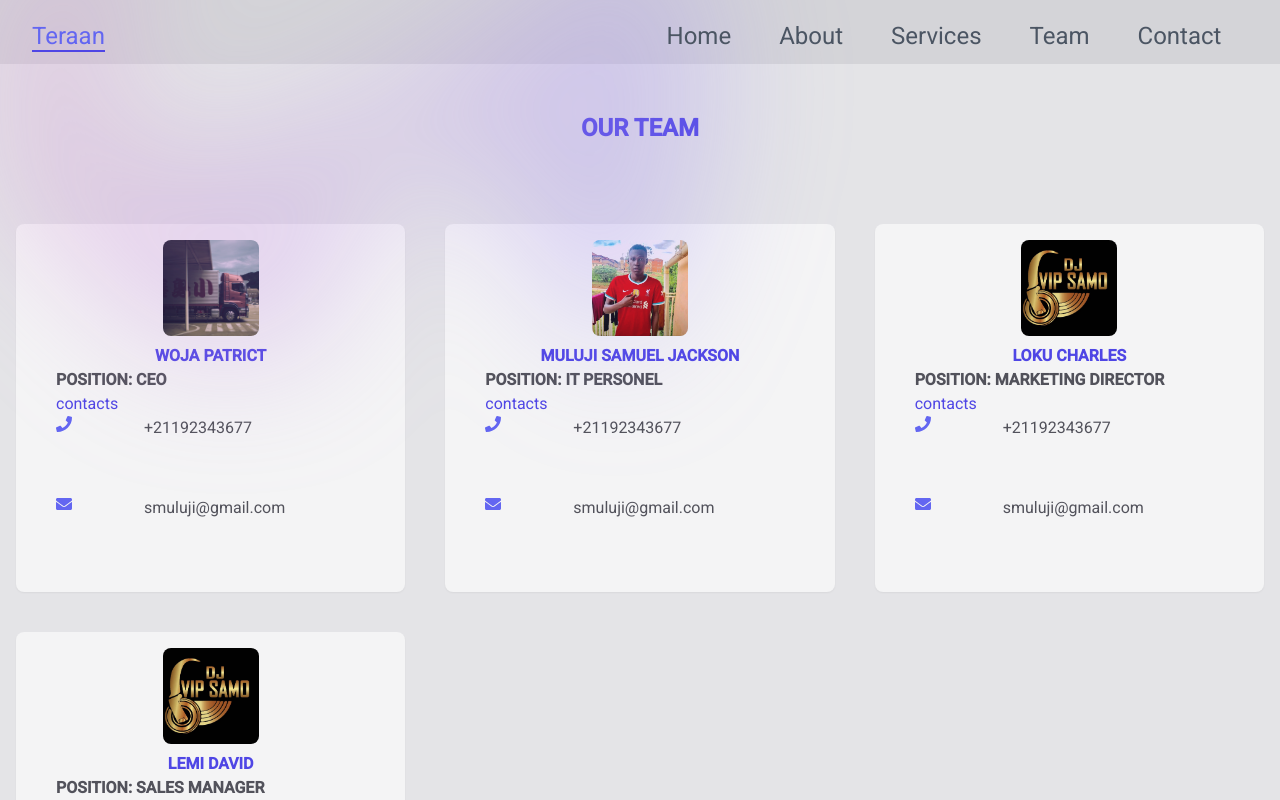
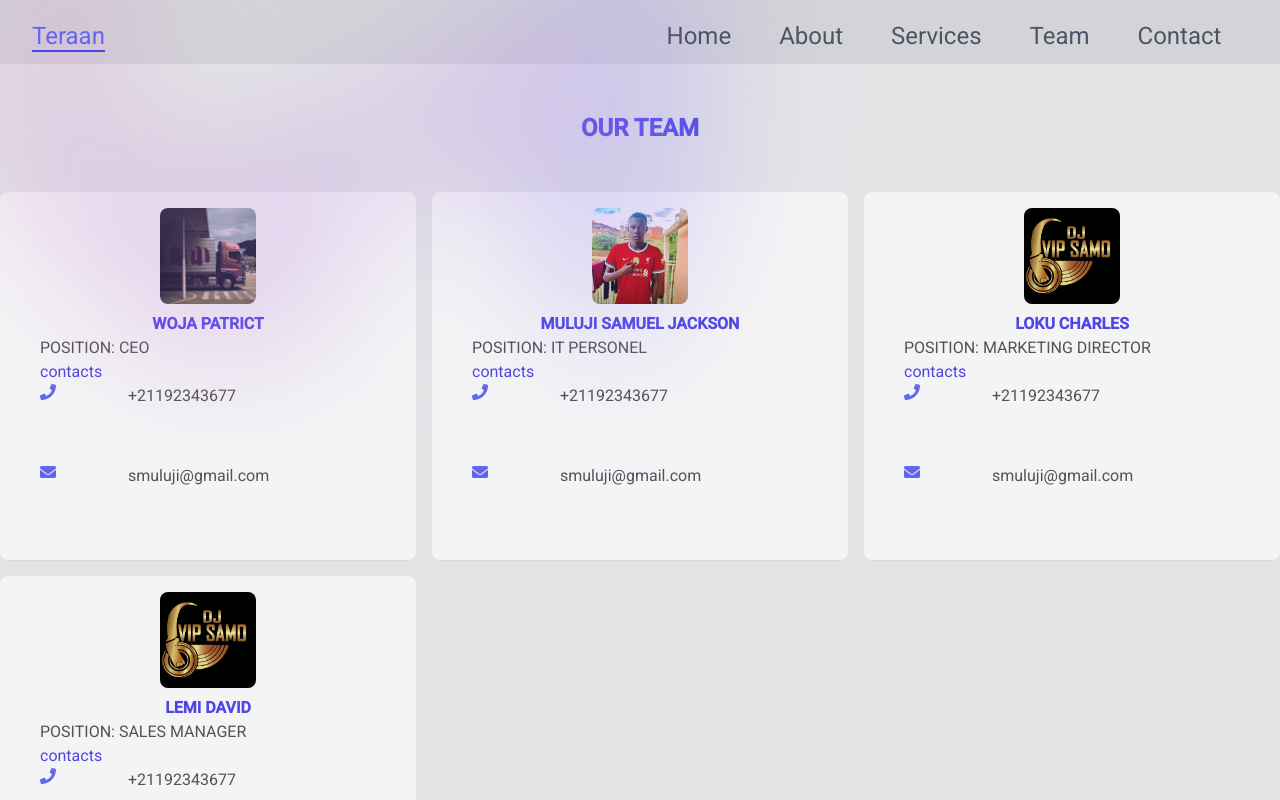
Before and after one commit to vipsamo/Teraan-ogistcs, a React (Create React App) app: page /team in a window 1280 px wide. Shown: the top 800 px of the page. Built offline with nearby package versions, Linux system fonts and the light colour scheme.

Commit message:
new updates

```diff
--- a/src/pages/Team.jsx
+++ b/src/pages/Team.jsx
@@ -38,14 +38,14 @@ const Team = () => {
   return (
     <div>
      <h1 className='text-2xl font-semibold leading-8 text-indigo-600 m-8 p-4 text-center'>OUR TEAM</h1>
-     <div className=' grid md:grid-cols-3 sm:grid-cols-1 gap-2 py-4 h-full w-full '>
+     <div className=' grid md:grid-cols-3 sm:grid-cols-1 gap-4  h-full w-full '>
 
         {members.map((member)=>{
           return(
-<div className="card bg-zinc-100 m-4 rounded-lg shadow-sm  py-4">
+<div className="card bg-zinc-100  rounded-lg shadow-sm  py-4">
 <img src ={member.profile} alt="" className='w-24 h-24 rounded-lg object-cover mx-auto ' />
         <h1 className='text-indigo-600 text-center font-bold pt-2'>{member.name}</h1>
-        <p className='ml-10 font-semibold text-zinc-600 '>POSITION: {member.position} </p>
+        <p className='ml-10  text-zinc-600 '>POSITION: {member.position} </p>
         <p className='ml-10  text-indigo-600 '>contacts</p>
         <div className="flex  gap-2 ml-10 ">
          <div className="text-indigo-500 size-20 "><FaPhone/></div>
```
